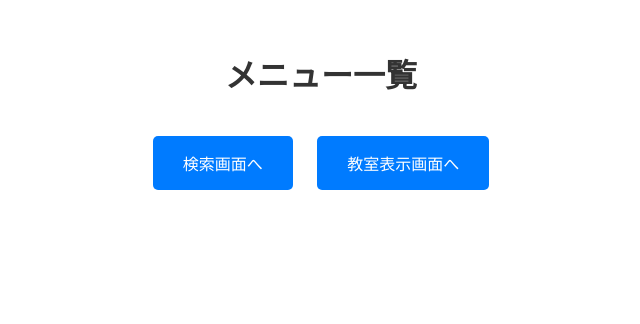
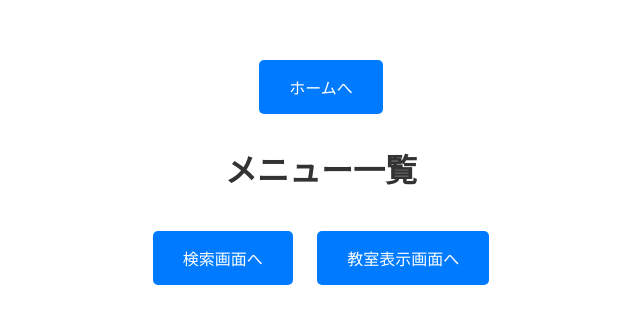
Before and after one commit to eiei1000/classroom-search-repository, a Flask app: page / in a window 1280 px wide. Shown: the top 324 px of the page, without its empty margins (319-959 px from the left). Run offline with Flask 3, Linux system fonts and the light colour scheme.

Commit message:
ホームへ常に戻れるようにした

```diff
--- a/templates/base.html
+++ b/templates/base.html
@@ -7,6 +7,7 @@
 </head>
 <body>
     <div class="container">
+        <a href="{{ url_for('index') }}" class="button">ホームへ</a>
         {% block content %}{% endblock %}
     </div>
 </body>
```
